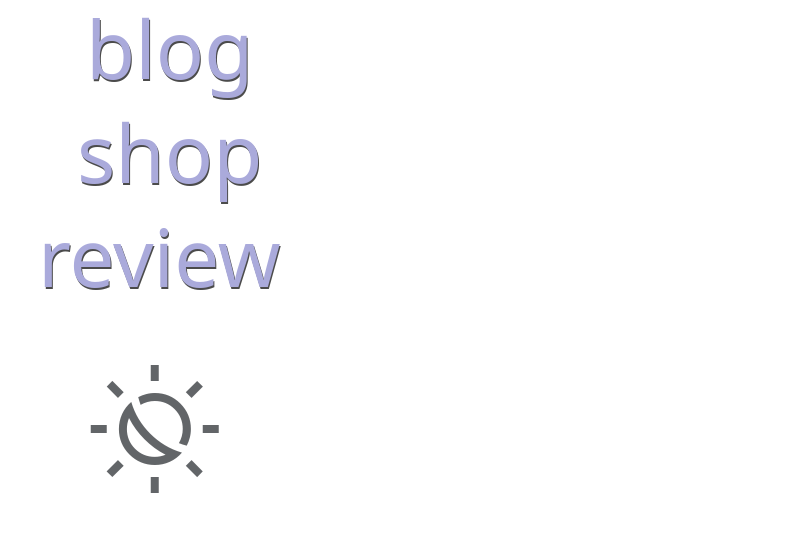
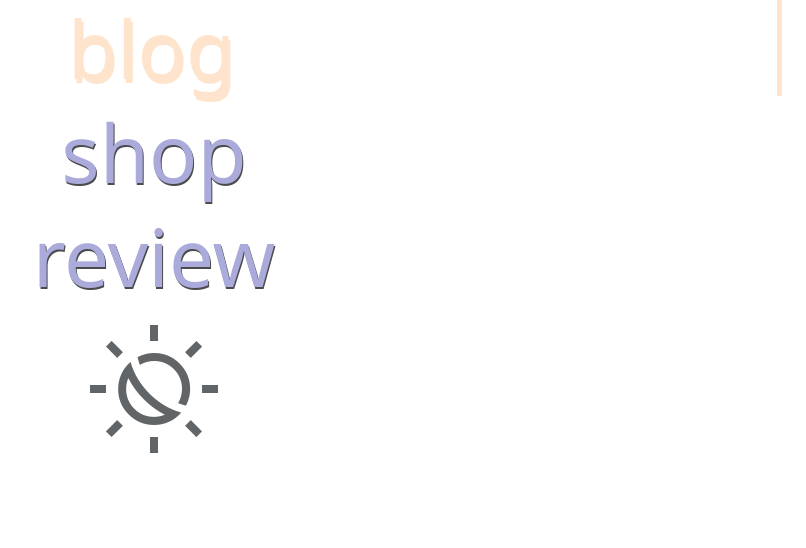
Before and after one commit to spranklemiami/vbrows, a plain HTML site: page index.htm in a window 1280 px wide. Shown: the whole page, without its empty margins (474-1280 px from the left). Drawn offline with nearby package versions, Linux system fonts and the light colour scheme; a web font is replaced by a local one.

Commit message:
initialing flexbox

```diff
--- a/assets/css/style.css
+++ b/assets/css/style.css
@@ -1,7 +1,6 @@
 #nav-c {
     position: absolute;
     text-align: center;
-    margin-left: 40%;
 }
 #nav-c a {
     text-decoration: none;
@@ -19,11 +18,9 @@
 }
 
 #schedule-icon {
-    position: absolute;
     font-size: 8rem;
-    display: flex;
-    padding: 20%;
     opacity: 0.7;
+    padding: 1%;
   }
 #schedule-icon:hover {
     transition: 0.25s color;
--- a/index.htm
+++ b/index.htm
@@ -15,15 +15,17 @@
 </head>
 <body>
 
-    <div id="landing-page-c">
-          <div id="nav-c">
-            <a href="#"><h1>blog</h1></a>
-            <a href="#"><h1>shop</h1></a>
-            <a href="#"><h1>review&nbsp;</h1></a>
-            <span id="schedule-icon" class="material-symbols-outlined justify-content-center">
-                routine
-                </span>
-          </div>
+    <div id="landing-page-c" class="conainter">
+        <div id="landing-page-row" class="row">
+            <div id="nav-c" class="col-lg-12">
+                <a href="#"><h1>blog</h1></a>
+                <a href="#"><h1>shop</h1></a>
+                <a href="#"><h1>review</h1></a>
+                <span id="schedule-icon" class="material-symbols-outlined">
+                    routine
+                    </span>
+              </div>
+        </div>
       </div>
 
     <script src="https://cdn.jsdelivr.net/npm/bootstrap@5.1.3/dist/js/bootstrap.min.js"></script>
```
